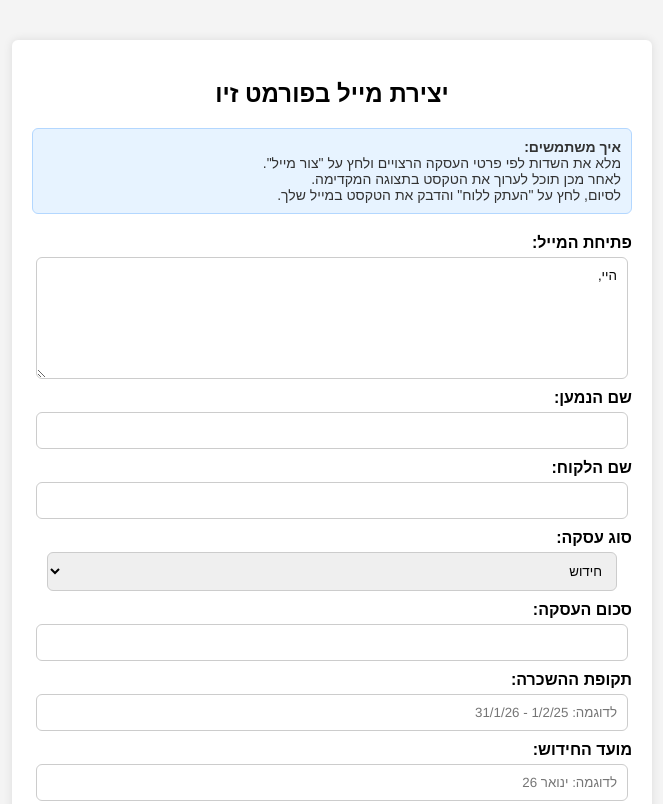
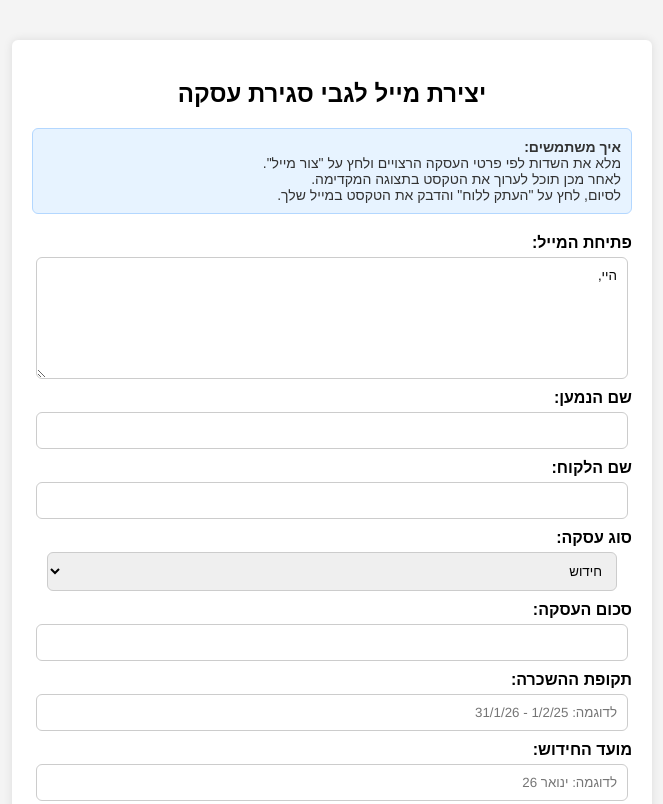
Before and after one commit to improve-itil/emailtemplate, a plain HTML site: page index.html in a window 1280 px wide. Shown: the top 804 px of the page, without its empty margins (308-971 px from the left). Drawn offline with Linux system fonts and the light colour scheme.

Commit message:
Update index.html

```diff
--- a/index.html
+++ b/index.html
@@ -66,7 +66,7 @@
 </head>
 <body>
     <div class="container">
-        <h2>יצירת מייל בפורמט זיו</h2>
+        <h2>יצירת מייל לגבי סגירת עסקה</h2>
 
         <div class="instructions">
             <strong>איך משתמשים:</strong><br>
```
